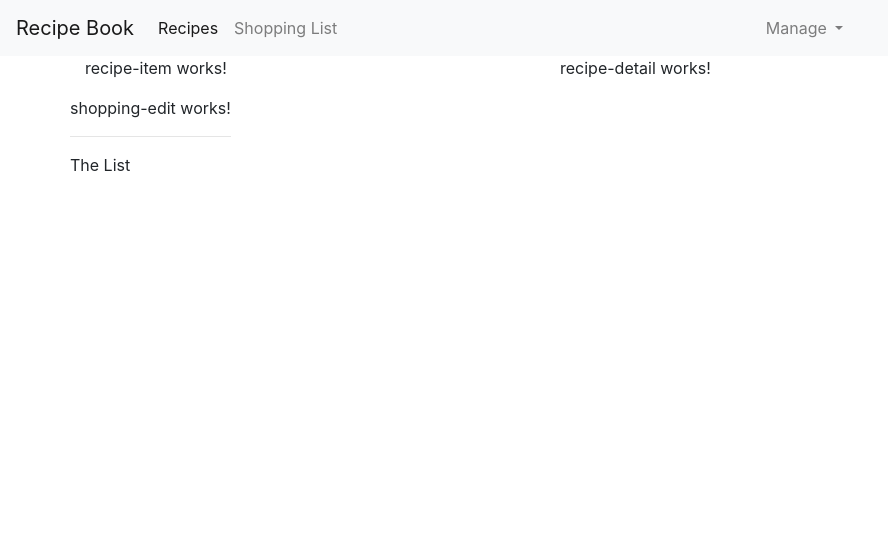
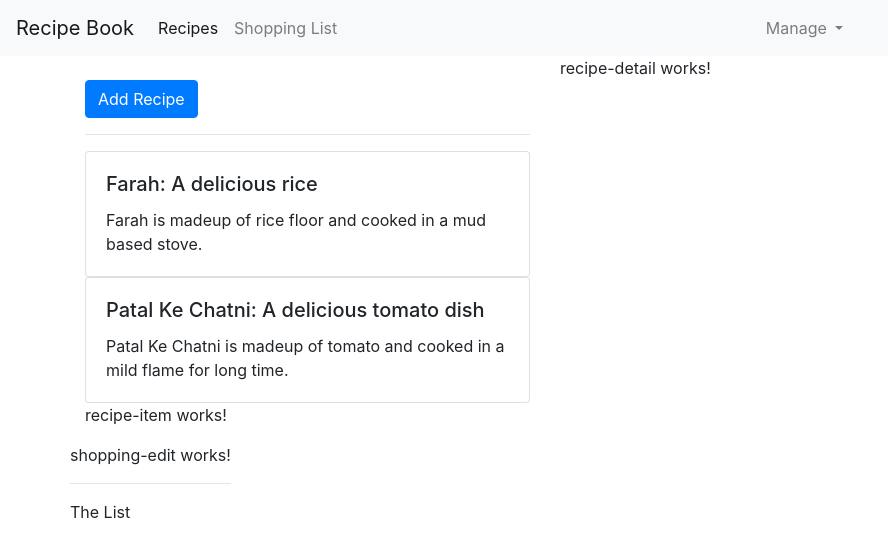
Before and after one commit to sandeepdewangan/angular-meals-app, an Angular app: page / in a window 1280 px wide. Shown: the top 556 px of the page, without its empty margins (0-888 px from the left). Built offline with nearby package versions, Linux system fonts and the light colour scheme.

Commit message:
Recipe List Polulating

```diff
--- a/src/app/recipes/recipe-list/recipe-list.component.html
+++ b/src/app/recipes/recipe-list/recipe-list.component.html
@@ -1 +1,23 @@
+<br />
+<button class="btn btn-primary">Add Recipe</button>
+<hr />
+<div class="row">
+  <div class="col-md-12">
+    <div class="card" *ngFor="let recipe of recipes">
+      <!-- <img
+        [src]="recipe.imagePath"
+        class="card-img-top"
+        alt="{{ recipe.name }}"
+        height="100px"
+      /> -->
+      <div class="card-body">
+        <h5 class="card-title">{{ recipe.name }}</h5>
+        <p class="card-text">
+          {{ recipe.description }}
+        </p>
+      </div>
+    </div>
+  </div>
+</div>
+
 <app-recipe-item> </app-recipe-item>
--- a/src/app/recipes/recipe-list/recipe-list.component.ts
+++ b/src/app/recipes/recipe-list/recipe-list.component.ts
@@ -1,4 +1,5 @@
 import { Component, OnInit } from '@angular/core';
+import { Recipe } from '../model/recipe.model';
 
 @Component({
   selector: 'app-recipe-list',
@@ -7,6 +8,19 @@ import { Component, OnInit } from '@angular/core';
 })
 export class RecipeListComponent implements OnInit {
 
+  recipes:Recipe[] = [
+    new Recipe(
+      "Farah: A delicious rice",
+      "Farah is madeup of rice floor and cooked in a mud based stove.",
+      "https://upload.wikimedia.org/wikipedia/commons/0/0b/Recipe_Unlimited_logo.png"
+    ),
+    new Recipe(
+      "Patal Ke Chatni: A delicious tomato dish",
+      "Patal Ke Chatni is madeup of tomato and cooked in a mild flame for long time.",
+      "https://upload.wikimedia.org/wikipedia/commons/0/0b/Recipe_Unlimited_logo.png"
+    ),
+  ];
+
   constructor() { }
 
   ngOnInit(): void {
```
Also changed, not shown: src/app/recipes/recipes.component.ts (line endings or trailing spaces).
